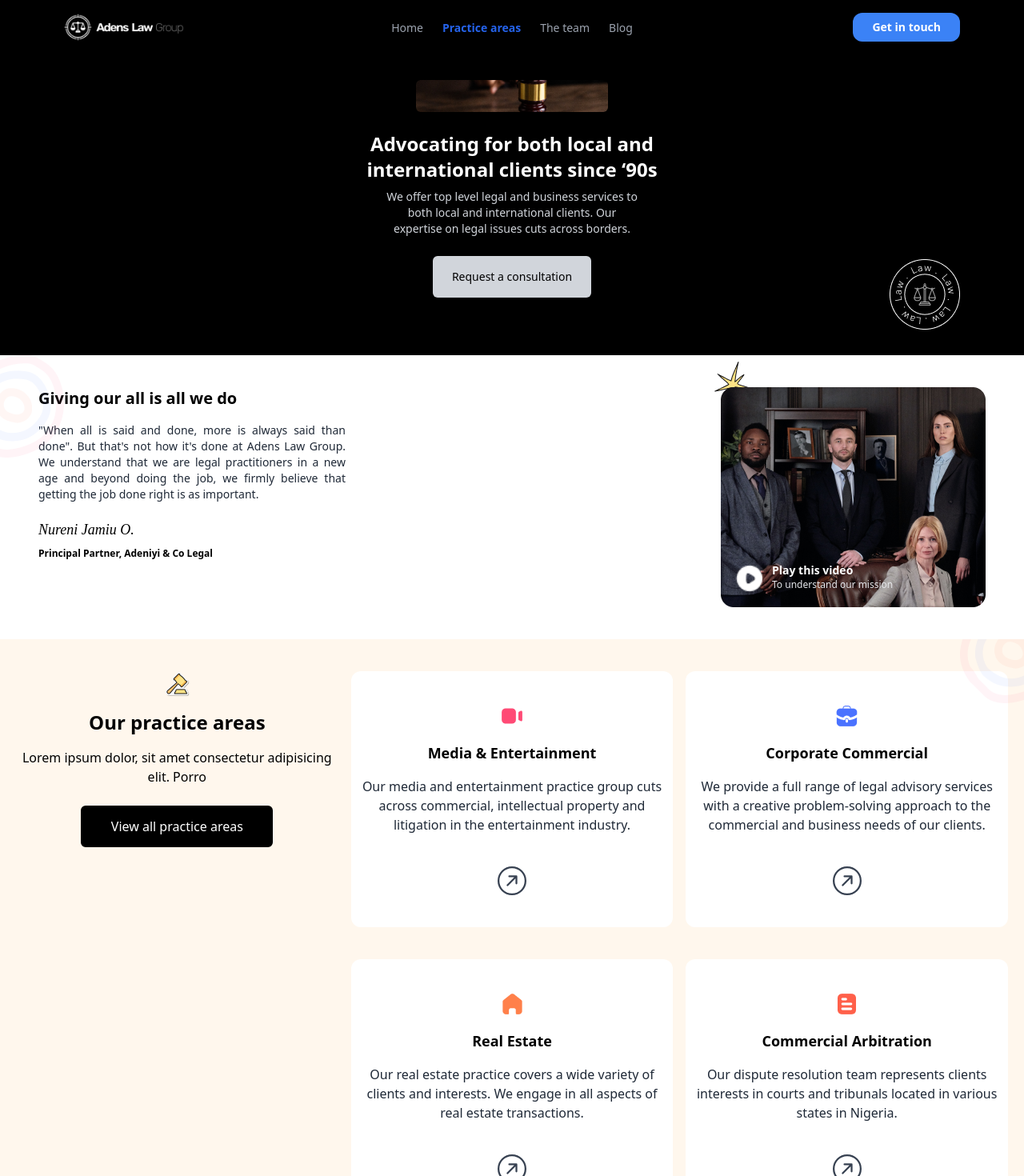
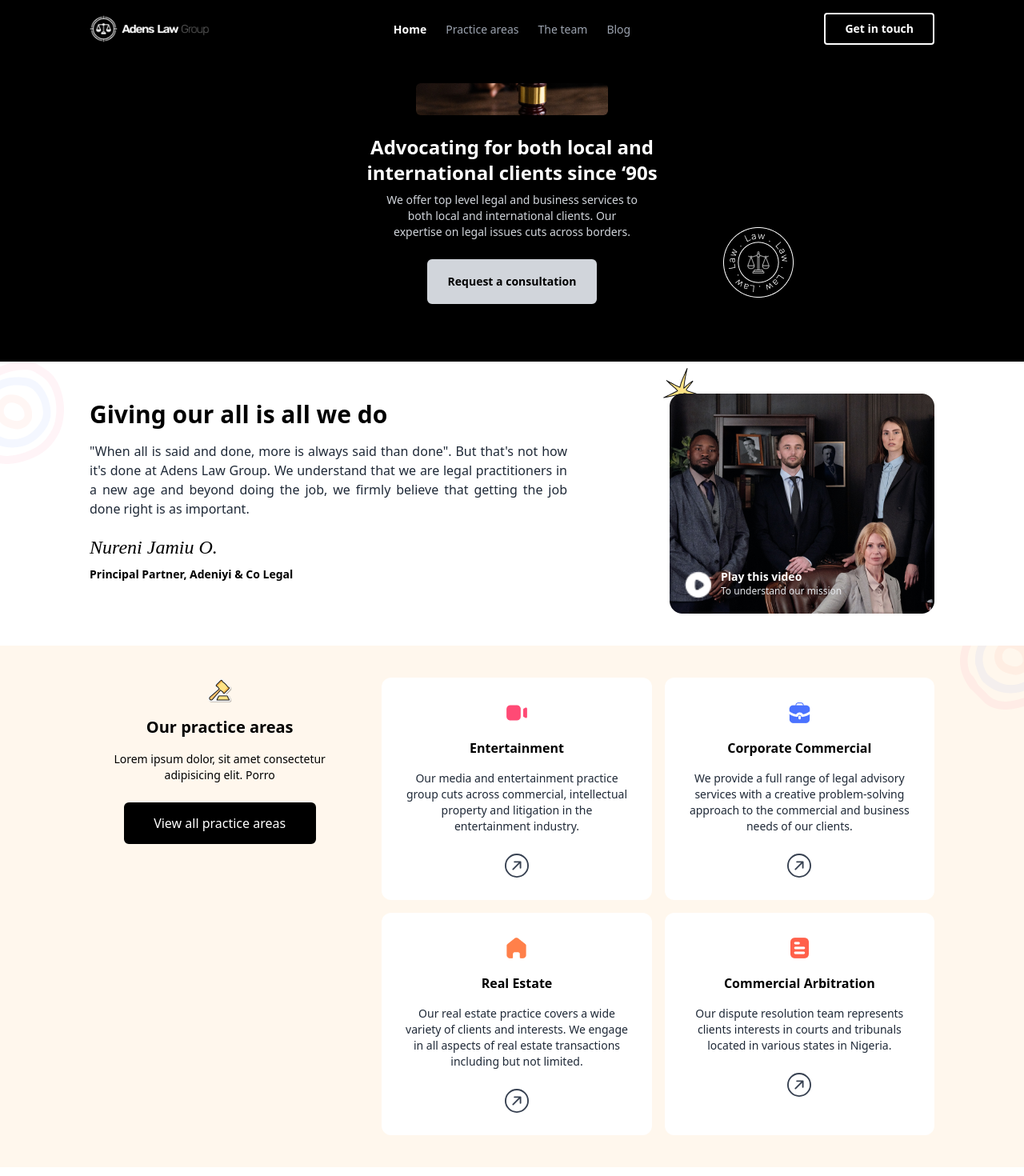
Before and after one commit to NureniJamiu/adens_law-group, a React (Create React App) app: page / in a window 1280 px wide. Shown: the top 1470 px of the page at 80% size. Built offline with nearby package versions, Linux system fonts and the light colour scheme; a web font is replaced by a local one.

Commit message:
feat: make finishing touches

```diff
--- a/src/components/Navbar.jsx
+++ b/src/components/Navbar.jsx
@@ -46,14 +46,14 @@ const Navbar = () => {
 
   return (
     <div>
-      <nav className="relative py-4 px-4 flex justify-between items-center bg-black md:px-10 lg:px-20">
+      <nav className="relative py-4 px-4 flex justify-between items-center bg-black md:px-10 lg:px-28">
         <a class="text-3xl font-bold leading-none" href="#links">
           <img src={logo} alt="logo" width={150} />
         </a>
         <div class="lg:hidden">
           <button class="navbar-burger flex items-center text-white p-3">
             <a
-              className=" inline-block py-1 px-4  bg-white text-black text-sm hover:text-white font-bold rounded-md transition duration-200 border-2 border-black  hover:bg-black  hover:border-gray-400"
+              className=" inline-block py-1 px-4  bg-gray-300 text-black text-sm hover:text-white font-bold rounded-md transition duration-200 border-2 border-black  hover:bg-black  hover:border-gray-400"
               href="#links"
             >
               Menu
@@ -62,31 +62,34 @@ const Navbar = () => {
         </div>
         <ul class="hidden absolute top-1/2 left-1/2 transform -translate-y-1/2 -translate-x-1/2 lg:flex lg:mx-auto lg:items-center lg:w-auto lg:space-x-6">
           <li>
-            <a class="text-sm text-gray-400 hover:text-gray-500" href="#links">
+            <a
+              class="text-sm text-white font-bold hover:text-white"
+              href="#links"
+            >
               Home
             </a>
           </li>
 
           <li>
-            <a class="text-sm text-blue-600 font-bold" href="#links">
+            <a class="text-sm text-gray-400 hover:text-white" href="#links">
               Practice areas
             </a>
           </li>
 
           <li>
-            <a class="text-sm text-gray-400 hover:text-gray-500" href="#links">
+            <a class="text-sm text-gray-400 hover:text-white" href="#links">
               The team
             </a>
           </li>
 
           <li>
-            <a class="text-sm text-gray-400 hover:text-gray-500" href="#links">
+            <a class="text-sm text-gray-400 hover:text-white" href="#links">
               Blog
             </a>
           </li>
         </ul>
         <a
-          class="hidden lg:inline-block py-2 px-6 bg-blue-500 hover:bg-blue-600 text-sm text-white font-bold rounded-xl transition duration-200"
+          class="hidden py-2 px-6 bg-black border-2 border-white  text-sm text-white font-bold rounded transition duration-200 hover:bg-gray-300 hover:border-gray-300 hover:text-black lg:inline-block"
           href="#links"
         >
           Get in touch
@@ -101,7 +104,7 @@ const Navbar = () => {
             </a>
             <button class="navbar-close">
               <a
-                className=" inline-block py-1 px-4 bg-white text-black text-sm hover:text-white font-bold rounded-md transition duration-200 border-2 border-black hover:bg-black hover:border-gray-200"
+                className=" inline-block py-1 px-4 bg-gray-300 text-black text-sm hover:text-white font-bold rounded-md transition duration-200 border-2 border-black hover:bg-black hover:border-gray-200"
                 href="#links"
               >
                 Close
@@ -112,7 +115,7 @@ const Navbar = () => {
             <ul>
               <li class="mb-1">
                 <a
-                  class="block p-4 text-sm font-semibold transition duration-200 text-white hover:bg-blue-50 hover:text-black"
+                  class="block p-4 text-sm font-semibold transition duration-200 text-white hover:bg-blue-50 hover:text-black rounded"
                   href="#links"
                 >
                   Home
--- a/src/containers/About.jsx
+++ b/src/containers/About.jsx
@@ -7,22 +7,22 @@ import star from "../assets/star.png";
 
 const About = () => {
   return (
-    <div className="py-10 px-4 relative md:flex md:justify-between md:px-12">
+    <div className="py-10 px-4 relative md:flex md:justify-between md:px-12 md:items-center lg:px-28 ">
       <div className="flex-1">
         <img src={pattern2} alt="pattern" className="absolute top-0 left-0" />
-        <h3 className="text-2xl font-bold mb-4 md:text-xl">
+        <h3 className="text-2xl font-bold mb-4 md:text-xl lg:text-3xl">
           Giving our all is all we do
         </h3>
-        <p className="text-gray-800 mb-5 md:text-sm md:text-justify md:w-96">
+        <p className="text-gray-800 mb-5 md:text-sm md:text-justify md:w-96 lg:w-auto lg:pr-32 lg:text-base">
           "When all is said and done, more is always said than done". But that's
           not how it's done at Adens Law Group. We understand that we are legal
           practitioners in a new age and beyond doing the job, we firmly believe
           that getting the job done right is as important.
         </p>
-        <p className="font-cursive italic text-xl mb-2 md:text-lg">
+        <p className="font-cursive italic text-xl mb-2 md:text-lg lg:text-2xl">
           Nureni Jamiu O.
         </p>
-        <p className="text-xs font-bold mb-8">
+        <p className="text-xs font-bold mb-8 lg:text-sm">
           Principal Partner, Adeniyi & Co Legal
         </p>
       </div>
--- a/src/containers/Clients.jsx
+++ b/src/containers/Clients.jsx
@@ -11,8 +11,10 @@ import partner7 from "../assets/partner7.png";
 const Clients = () => {
   return (
     <div className="mb-10">
-      <h3 className="text-3xl font-semibold text-center mb-8">Our clients</h3>
-      <div className="flex overflow-auto gap-2 h-20 px-2">
+      <h3 className="text-3xl font-semibold text-center mb-8 md:font-bold ">
+        Our clients
+      </h3>
+      <div className="flex overflow-auto gap-2 h-20 px-2 md:grid md:grid-cols-7 md:h-auto lg:px-28">
         <img src={partner5} alt="partner" className="bg-black rounded-lg" />
         <img src={partner3} alt="partner" className="bg-gray-300 rounded-lg" />
         <img src={partner4} alt="partner" className="rounded-lg" />
--- a/src/containers/Experts.jsx
+++ b/src/containers/Experts.jsx
@@ -13,7 +13,7 @@ import expert8 from "../assets/expert8.png";
 
 const Experts = () => {
   return (
-    <div className="py-10 px-2">
+    <div className="py-10 px-2 lg:px-28">
       <h3 className="text-2xl text-center font-bold mb-2 md:hidden">
         Meet Our Experts
       </h3>
--- a/src/containers/Footer.jsx
+++ b/src/containers/Footer.jsx
@@ -4,18 +4,102 @@ import logo from "../assets/logo.png";
 
 const Footer = () => {
   return (
-    <div className="bg-black pt-10 px-4">
-      <img src={logo} alt="logo" />
-      <p className="text-gray-400 text-sm my-4">
-        We offer top level legal and business services to both local and
-        international clients. Our expertise on legal issues cuts across
-        borders.
-      </p>
+    <div className="bg-black pt-10 px-4 md:px-8 lg:px-28">
+      <div className="grid gap-4 md:grid md:grid-cols-6 md:gap-4">
+        <div className="col-span-2">
+          <img src={logo} alt="logo" />
+          <p className="text-gray-400 text-sm my-4 md:pr-8">
+            We offer top level legal and business services to both local and
+            international clients. Our expertise on legal issues cuts across
+            borders.
+          </p>
+        </div>
+        <div>
+          <p className="text-gray-400 font-bold text-sm mb-2">Practice areas</p>
+          <a href="#links">
+            <p className="text-white text-xs mb-2 hover:text-gray-500">
+              Media & entertainment
+            </p>
+          </a>
+          <a href="#links">
+            <p className="text-white text-xs mb-2 hover:text-gray-500">
+              Corporate commercial
+            </p>
+          </a>
+          <a href="#links">
+            <p className="text-white text-xs mb-2 hover:text-gray-500">
+              Real estate
+            </p>
+          </a>
+          <a href="#links">
+            <p className="text-white text-xs mb-2 hover:text-gray-500">
+              Commercial arbitration
+            </p>
+          </a>
+          <a href="#links">
+            <p className="text-white text-xs mb-2 hover:text-gray-500">
+              Regulatory & compliance
+            </p>
+          </a>
+          <a href="#links">
+            <p className="text-white text-xs mb-2 hover:text-gray-500">
+              Intellectual property law
+            </p>
+          </a>
+        </div>
+        <div className="text-gray-400 text-right md:text-left">
+          <p className="text-gray-400 text-sm font-bold mb-2">Company</p>
+          <a href="#links">
+            <p className="text-white text-xs mb-2 hover:text-gray-500">
+              About us
+            </p>
+          </a>
+          <a href="#links">
+            <p className="text-white text-xs mb-2 hover:text-gray-500">Terms</p>
+          </a>
+          <a href="#links">
+            <p className="text-white text-xs mb-2 hover:text-gray-500">
+              Privacy policy
+            </p>
+          </a>
+        </div>
+        <div className="text-gray-400">
+          <p className="text-gray-400 text-sm font-bold mb-2">Social Handles</p>
+          <a href="#links">
+            <p className="text-white text-xs mb-2 hover:text-gray-500">
+              Twitter
+            </p>
+          </a>
+          <a href="#links">
+            <p className="text-white text-xs mb-2 hover:text-gray-500">
+              LinkedIn
+            </p>
+          </a>
+          <a href="#links">
+            <p className="text-white text-xs mb-2 hover:text-gray-500">
+              Instagram
+            </p>
+          </a>
+          <a href="#links">
+            <p className="text-white text-xs mb-2 hover:text-gray-500">
+              Youtube
+            </p>
+          </a>
+        </div>
+        <div className="text-gray-400 text-right md:text-left">
+          <p className="text-gray-400 text-sm font-bold mb-2">Contact</p>
 
+          <p className="text-white text-xs mb-2">
+            Tesmot house, Abdulrahman Okene close, Victoria Island, Lagos,
+            Nigeria.
+          </p>
+          <p className="text-white text-xs mb-2">hello@adenslawgroup.com</p>
+          <p className="text-white text-xs mb-2">(+234) 9160 258 105</p>
+        </div>
+      </div>
       <p className="text-center text-gray-400 text-xs pt-8 pb-4">
         ©2022 Adens Law Group - RC 1405222
       </p>
-      <p>Made with love by dhulnurein</p>
     </div>
   );
 };
--- a/src/containers/Header.jsx
+++ b/src/containers/Header.jsx
@@ -19,7 +19,7 @@ const Header = () => {
         international clients. Our expertise on legal issues cuts across
         borders.
       </p>
-      <p className="bg-gray-300 text-center rounded-md py-4 mb-10 cursor-pointer md:inline-block md:text-sm md:px-6">
+      <p className="bg-gray-300 text-center rounded-md py-4 mb-10 cursor-pointer border-2 font-bold border-gray-300 transition ease-out duration-200 hover:bg-black hover:text-white hover:border-white md:inline-block md:text-sm md:px-6">
         Request a consultation
       </p>
       <div>
@@ -27,7 +27,7 @@ const Header = () => {
         <img
           src={stamp}
           alt="stamp"
-          className="absolute right-5 bottom-1 md:right-20 md:bottom-8"
+          className="absolute right-5 bottom-1 md:right-20 md:bottom-8 lg:right-72 lg:bottom-20"
         />
       </div>
     </div>
--- a/src/containers/Services.jsx
+++ b/src/containers/Services.jsx
@@ -2,30 +2,26 @@ import React from "react";
 
 import icon1 from "../assets/icon1.png";
 import pattern1 from "../assets/pattern1.png";
-import icon2 from "../assets/icon2.png";
-import icon3 from "../assets/icon3.png";
-import icon4 from "../assets/icon4.png";
-import icon5 from "../assets/icon5.png";
+import cardData from "./js/cardData";
 
 import { BsArrowUpRightCircle } from "react-icons/bs";
 
 const Services = () => {
   return (
     <section>
-      <div className="relative bg-orange-50 py-10 px-5">
-        <div className="mx-auto md:flex md:gap-4">
-          {/* FIRST FLEX */}
-          <div className="md:flex-1">
+      <div className="relative bg-orange-50 py-10 px-5 lg:px-28">
+        <div className="md:grid gap-10 md:grid-cols-3">
+          <div className="md:col-span-1">
             <img
               src={pattern1}
               alt="pattern"
               className="absolute top-0 right-0"
             />
             <img src={icon1} alt="icon1" className="mx-auto mb-4" />
-            <h3 className="text-center font-bold text-2xl mb-4">
+            <h3 className="text-center font-bold text-2xl mb-4 md:text-xl">
               Our practice areas
             </h3>
-            <p className="text-center text-black mb-6">
+            <p className="text-center text-black mb-6 md:text-sm">
               Lorem ipsum dolor, sit amet consectetur adipisicing elit. Porro
             </p>
             <p className="bg-black px-2 py-3 text-center text-white mx-8 rounded-md cursor-pointer transition duration-200 border-2 mb-16 border-black hover:bg-orange-50 hover:text-black hover:border-black md:w-60 md:mx-auto">
@@ -33,76 +29,24 @@ const Services = () => {
             </p>
           </div>
 
-          {/* SECOND FLEX */}
-
-          <div className=" md:flex-1 md:flex md:flex-col md:gap-2">
-            <div className="bg-white py-10 px-2 rounded-xl">
-              <img src={icon2} alt="icon" className="mx-auto mb-4" />
-              <h3 className="text-center text-lg font-bold mb-4">
-                Media & Entertainment
-              </h3>
-              <p className="text-center text-gray-800 mb-4">
-                Our media and entertainment practice group cuts across
-                commercial, intellectual property and litigation in the
-                entertainment industry.
-              </p>
-              <a href="#link" className="block mt-10">
-                <BsArrowUpRightCircle className="mx-auto text-4xl text-gray-700" />
-              </a>
-            </div>
-            <br />
-            <div>
-              <div className="bg-white py-10 px-2 rounded-xl">
-                <img src={icon4} alt="icon" className="mx-auto mb-4" />
-                <h3 className="text-center text-lg font-bold mb-4">
-                  Real Estate
-                </h3>
-                <p className="text-center text-gray-800 mb-4">
-                  Our real estate practice covers a wide variety of clients and
-                  interests. We engage in all aspects of real estate
-                  transactions.
-                </p>
-                <a href="#link" className="block mt-10">
-                  <BsArrowUpRightCircle className="mx-auto text-4xl text-gray-700" />
-                </a>
-              </div>
-              <br />
-            </div>
-          </div>
-          {/* THIRD FLEX */}
-
-          <div className="md:flex-1 md:flex md:flex-col md:gap-2">
-            <div className="bg-white py-10 px-2 rounded-xl">
-              <img src={icon3} alt="icon" className="mx-auto mb-4" />
-              <h3 className="text-center text-lg font-bold mb-4">
-                Corporate Commercial
-              </h3>
-              <p className="text-center text-gray-800 mb-4">
-                We provide a full range of legal advisory services with a
-                creative problem-solving approach to the commercial and business
-                needs of our clients.
-              </p>
-              <a href="#link" className="block mt-10">
-                <BsArrowUpRightCircle className="mx-auto text-4xl text-gray-700" />
-              </a>
-            </div>
-            <br />
-            <div>
-              <div className="bg-white py-10 px-2 rounded-xl">
-                <img src={icon5} alt="icon" className="mx-auto mb-4" />
-                <h3 className="text-center text-lg font-bold mb-4">
-                  Commercial Arbitration
-                </h3>
-                <p className="text-center text-gray-800 mb-4">
-                  Our dispute resolution team represents clients interests in
-                  courts and tribunals located in various states in Nigeria.
-                </p>
-                <a href="#link" className="block mt-10">
-                  <BsArrowUpRightCircle className="mx-auto text-4xl text-gray-700" />
-                </a>
-              </div>
-              <br />
-            </div>
+          <div className="md:col-span-2 md:grid md:grid-cols-2 md:gap-4">
+            {cardData.map((data) => (
+              <>
+                <div className="bg-white py-10 px-2 rounded-xl md:py-7 md:col-span-1">
+                  <img src={data.icon} alt="icon" className="mx-auto mb-4" />
+                  <h3 className="text-center text-lg font-bold mb-4 md:text-base">
+                    {data.h3}
+                  </h3>
+                  <p className="text-center text-gray-800 mb-4 md:px-5 md:text-sm">
+                    {data.p}
+                  </p>
+                  <a href="#link" className="block mt-10 md:mt-6">
+                    <BsArrowUpRightCircle className="mx-auto text-4xl text-gray-700 md:text-3xl" />
+                  </a>
+                </div>
+                <br className="md:hidden" />
+              </>
+            ))}
           </div>
         </div>
       </div>
```
Also changed, not shown: src/containers/Hire.jsx (+19 -24 lines), src/containers/Testimonial.jsx (+8 -6 lines), src/assets/partner2.png.
